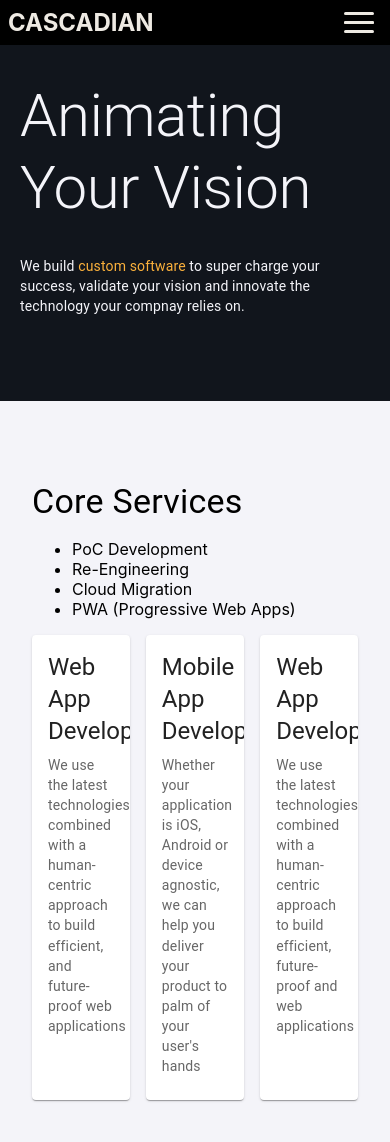
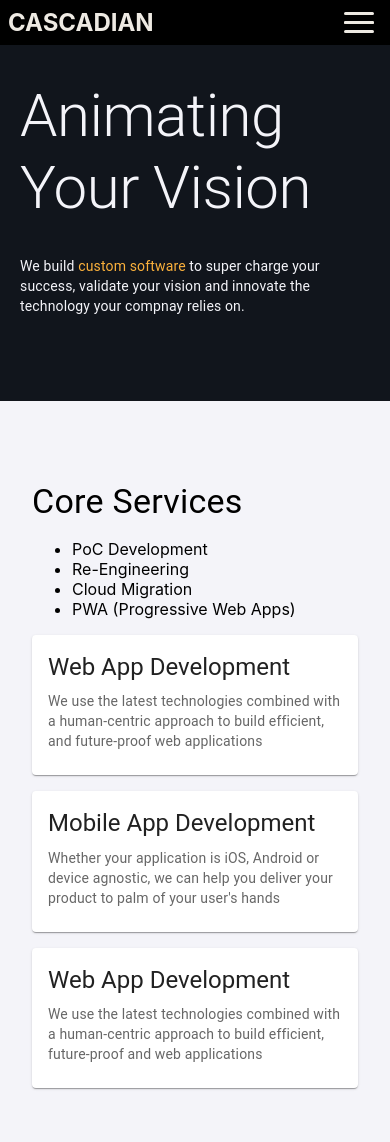
Before and after one commit to Pasquariello/studios, a Next.js app: page /services in a window 390 px wide. Shown: the top 1142 px of the page. Built offline with nearby package versions, Linux system fonts and the light colour scheme.

Commit message:
update stack for mobile

```diff
--- a/pages/services.tsx
+++ b/pages/services.tsx
@@ -53,9 +53,7 @@
 
                     </ul>
 
-                    <Stack direction="row" spacing={2}>
-
-
+                    <Stack direction={{ xs: 'column', sm: 'row' }} spacing={2}>
                     <Card sx={{  maxWidth: 345  }}>
                         <CardContent>
                             <Typography gutterBottom variant="h5" component="div">
```
